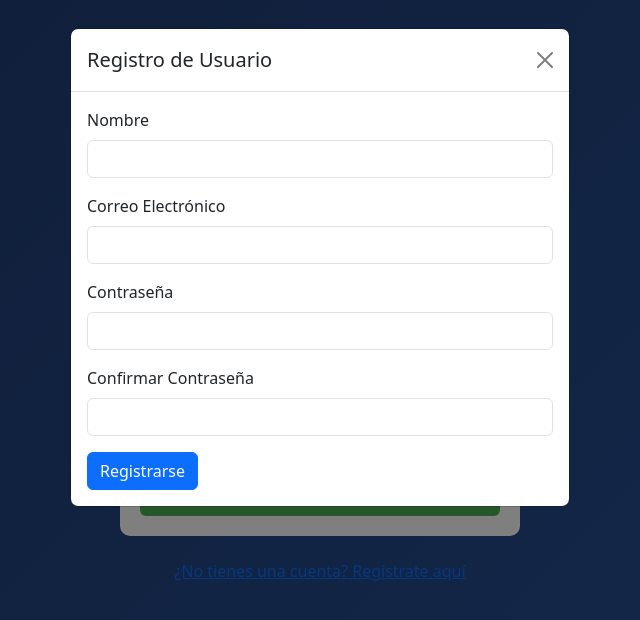
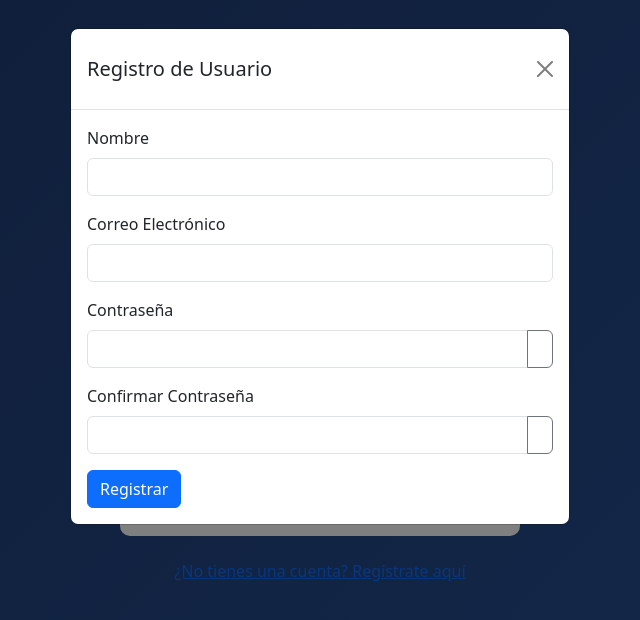
Before and after one commit to LucianaPB92/menu-restaurante, a React (Vite) app: page /login in a window 1280 px wide. Both pictures are taken after a click on the button "¿No tienes una cuenta? Regístrate aquí". Shown: the top 620 px of the page, without its empty margins (320-960 px from the left). Built offline with nearby package versions, Linux system fonts and the light colour scheme.

Commit message:
adicion de modal registro

```diff
--- a/src/components/ModalRegisterApp.jsx
+++ b/src/components/ModalRegisterApp.jsx
@@ -5,6 +5,8 @@ import { postUsuario } from "../helpers/apiUsuarios";
 const RegisterModal = ({ id = "registerModal", defaultRole = "USER_ROLE" }) => {
   const [errorMessage, setErrorMessage] = useState(null);
   const [successMessage, setSuccessMessage] = useState(null);
+  const [showPassword, setShowPassword] = useState(false);
+  const [showConfirmPassword, setShowConfirmPassword] = useState(false);
   const {
     register,
     handleSubmit,
@@ -12,6 +14,12 @@ const RegisterModal = ({ id = "registerModal", defaultRole = "USER_ROLE" }) => {
     formState: { errors },
   } = useForm();
 
+  const togglePasswordVisibility = () => {
+    setShowPassword(!showPassword);
+  };
+  const toggleConfirmPasswordVisibility = () => {
+    setShowConfirmPassword(!showConfirmPassword);
+  };
   const registerUser = async (data) => {
     try {
       // Verificar que las contraseñas coincidan
@@ -19,18 +27,17 @@ const RegisterModal = ({ id = "registerModal", defaultRole = "USER_ROLE" }) => {
         setErrorMessage("Las contraseñas no coinciden.");
         return;
       }
-      const { confirmPassword, ...userData } = data; // Excluir confirmPassword
-      userData.rol = defaultRole; // Asegurar que role esté incluido
+      const { confirmPassword, ...userData } = data;
+      userData.rol = defaultRole;
 
-      const response = await postUsuario(userData); // Llamamos a la función para registrar el usuario
+      const response = await postUsuario(userData);
 
       if (response.status === 201) {
         setSuccessMessage(
           response.data.msg || "Usuario registrado exitosamente."
         );
-        setErrorMessage(null); // Limpiar mensaje de error si es exitoso
-        reset(); // Limpiar el formulario
-        // Mostrar el mensaje y cerrar el modal después de 2 segundos
+        setErrorMessage(null);
+        reset();
         setTimeout(() => {
           closeModal();
         }, 2000);
@@ -39,15 +46,14 @@ const RegisterModal = ({ id = "registerModal", defaultRole = "USER_ROLE" }) => {
       console.error("Error al registrar usuario:", error.message);
       setErrorMessage(
         error.message || "Ocurrió un error inesperado al registrar el usuario."
-      ); // Mostrar el error en el modal
-      setSuccessMessage(null); // Limpiar mensaje de éxito si ocurre un error
+      );
+      setSuccessMessage(null);
     }
   };
 
   const closeModal = () => {
     const modalElement = document.getElementById(id);
     if (modalElement) {
-      // Remover la clase `show` y agregar `aria-hidden`
       modalElement.classList.remove("show");
       modalElement.style.display = "none";
       modalElement.setAttribute("aria-hidden", "true");
@@ -56,7 +62,7 @@ const RegisterModal = ({ id = "registerModal", defaultRole = "USER_ROLE" }) => {
       if (backdrop) {
         backdrop.remove();
       }
-      // Restaurar el atributo `aria-modal` y el `role` si es necesario
+
       modalElement.removeAttribute("aria-modal");
       document.body.classList.remove("modal-open");
       document.body.style.overflow = "";
@@ -67,7 +73,6 @@ const RegisterModal = ({ id = "registerModal", defaultRole = "USER_ROLE" }) => {
   };
 
   useEffect(() => {
-    // Limpiar el mensaje de éxito cuando el modal se cierra
     const modalElement = document.getElementById(id);
 
     if (modalElement) {
@@ -89,8 +94,6 @@ const RegisterModal = ({ id = "registerModal", defaultRole = "USER_ROLE" }) => {
       tabIndex="-1"
       aria-labelledby={`${id}Label`}
       aria-hidden="true"
-      // data-bs-backdrop="static"
-      // data-bs-keyboard="false"
     >
       <div className="modal-dialog">
         <div className="modal-content">
@@ -100,7 +103,7 @@ const RegisterModal = ({ id = "registerModal", defaultRole = "USER_ROLE" }) => {
             </h5>
             <button
               type="button"
-              className="btn-close"
+              className="btn-close my-2"
               data-bs-dismiss="modal"
               aria-hidden="true"
               data-bs-backdrop="static"
@@ -141,32 +144,58 @@ const RegisterModal = ({ id = "registerModal", defaultRole = "USER_ROLE" }) => {
                 <label htmlFor="regPassword" className="form-label">
                   Contraseña
                 </label>
+                <div className="input-group">
                   <input
-                  type="password"
+                    type={showPassword ? "text" : "password"}
                     className="form-control"
                     id="regPassword"
                     {...register("password", { required: true })}
                   />
+                  <button
+                    type="button"
+                    className="btn btn-outline-secondary"
+                    onClick={togglePasswordVisibility}
+                  >
+                    <i
+                      className={showPassword ? "bi bi-eye" : "bi bi-eye-slash"}
+                    ></i>
+                  </button>
+                </div>
                 {errors.password?.type === "required" && (
                   <p className="text-danger">Contraseña obligatoria</p>
                 )}
               </div>
+
               <div className="mb-3">
                 <label htmlFor="confirmPassword" className="form-label">
                   Confirmar Contraseña
                 </label>
+                <div className="input-group">
                   <input
-                  type="password"
+                    type={showConfirmPassword ? "text" : "password"}
                     className="form-control"
                     id="confirmPassword"
                     {...register("confirmPassword", { required: true })}
                   />
+                  <button
+                    type="button"
+                    className="btn btn-outline-secondary"
+                    onClick={toggleConfirmPasswordVisibility}
+                  >
+                    <i
+                      className={
+                        showConfirmPassword ? "bi bi-eye" : "bi bi-eye-slash"
+                      }
+                    ></i>
+                  </button>
+                </div>
                 {errors.confirmPassword?.type === "required" && (
                   <p className="text-danger">
                     Confirmar contraseña es obligatorio
                   </p>
                 )}
               </div>
+
               {/* Mensaje de error global, si lo hay */}
               {errorMessage && (
                 <div className="alert alert-danger" role="alert">
@@ -180,7 +209,7 @@ const RegisterModal = ({ id = "registerModal", defaultRole = "USER_ROLE" }) => {
                 </div>
               )}
               <button type="submit" className="btn btn-primary">
-                Registrarse
+                Registrar
               </button>
             </form>
           </div>
```
Lines whose indentation alone changed are shown as unchanged.
